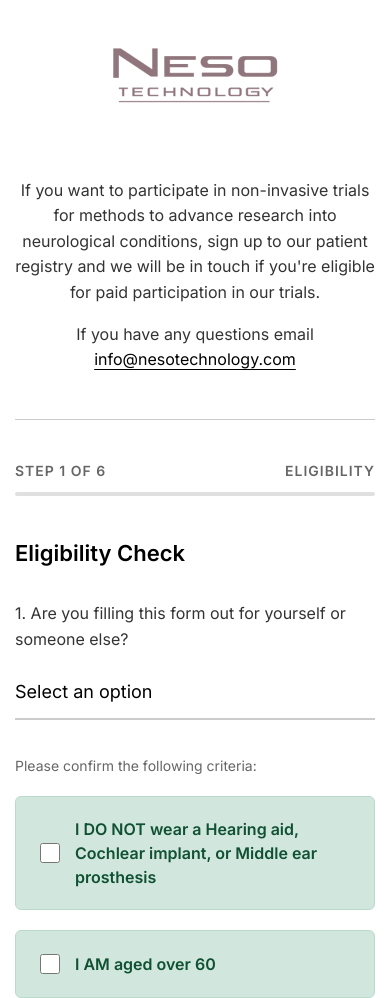
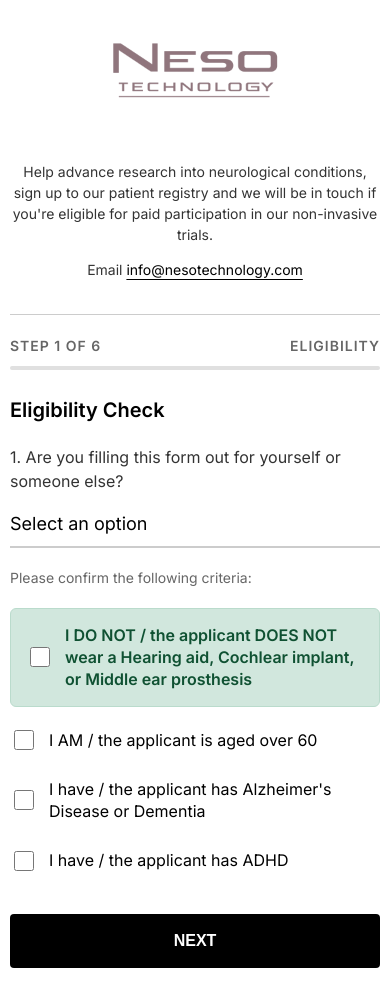
Before and after one commit to Egyptian2000/nesotechnology.com, a plain HTML site: page index-trials.html in a window 390 px wide. Shown: the top 998 px of the page. Drawn offline with Linux system fonts and the light colour scheme.

```diff
--- a/index-trials.html
+++ b/index-trials.html
@@ -38,11 +38,12 @@
             color: var(--text-color);
             font-family: var(--font-family);
             margin: 0;
-            padding: 40px 20px;
+            /* REDUCED PADDING */
+            padding: 20px 15px;
             display: flex;
             justify-content: center;
             min-height: 100vh;
-            line-height: 1.6;
+            line-height: 1.5; /* Slightly reduced line height */
         }
 
         .container {
@@ -54,10 +55,10 @@
         /* LOGO STYLING */
         .logo-container {
             text-align: center;
-            margin-bottom: 30px;
+            /* REDUCED MARGIN */
+            margin-bottom: 20px;
         }
 
-        /* This link wraps the image to make it clickable */
         .logo-link {
             display: inline-block;
             text-decoration: none;
@@ -69,46 +70,41 @@
             height: auto;
             display: block;
             margin: 0 auto;
-
-            /* FILTER EXPLANATION:
-               invert(0.6) turns White pixels into 60% Dark (Grey).
-               If you want it darker (closer to black), increase to 0.8 or 0.9.
-               If you want it lighter (silver), decrease to 0.4.
-            */
             filter: invert(0.6);
-
             transition: opacity 0.3s;
         }
 
         .logo-link:hover .logo-img {
-            opacity: 0.7; /* slight fade on hover */
+            opacity: 0.7;
         }
 
         /* HEADLINE STYLING */
         .intro-text {
             font-size: 16px;
-            color: var(--text-secondary); /* Dark Grey */
+            color: var(--text-secondary);
             text-align: center;
-            line-height: 1.6;
-            margin-bottom: 40px;
+            line-height: 1.5;
+            /* REDUCED MARGINS */
+            margin-bottom: 25px;
             border-bottom: 1px solid var(--border-color);
-            padding-bottom: 30px;
+            padding-bottom: 20px;
         }
 
         .intro-text a {
-            color: var(--text-color); /* Black */
+            color: var(--text-color);
             text-decoration: underline;
             text-underline-offset: 4px;
         }
 
         /* WIZARD PROGRESS BAR */
         .progress-container {
-            margin-bottom: 40px;
+            /* REDUCED MARGIN */
+            margin-bottom: 25px;
         }
 
         .progress-bar {
             height: 4px;
-            background-color: #e0e0e0; /* Light grey track */
+            background-color: #e0e0e0;
             width: 100%;
             position: relative;
             border-radius: 2px;
@@ -116,7 +112,7 @@
 
         .progress-fill {
             height: 100%;
-            background-color: var(--accent-color); /* Black fill */
+            background-color: var(--accent-color);
             width: 0%;
             transition: width 0.3s ease;
             border-radius: 2px;
@@ -135,12 +131,14 @@
 
         /* FORM FIELD STYLING */
         .form-group {
-            margin-bottom: 40px;
+            /* REDUCED MARGIN */
+            margin-bottom: 25px;
         }
 
         .section-header {
             margin-top: 0;
-            margin-bottom: 30px;
+            /* REDUCED MARGIN */
+            margin-bottom: 20px;
             font-size: 24px;
             font-weight: 600;
             color: var(--text-color);
@@ -148,9 +146,9 @@
 
         label {
             display: block;
-            margin-bottom: 12px;
+            margin-bottom: 8px; /* Reduced from 12 */
             font-size: 16px;
-            color: var(--text-secondary); /* Dark Grey */
+            color: var(--text-secondary);
             font-weight: 500;
         }
 
@@ -159,7 +157,7 @@
             color: var(--text-muted);
             margin-top: -5px;
             margin-bottom: 15px;
-            line-height: 1.5;
+            line-height: 1.4;
         }
 
         /* INPUTS - BLACK TEXT ON WHITE */
@@ -170,11 +168,11 @@
         textarea,
         select {
             width: 100%;
-            padding: 16px 0;
+            padding: 12px 0; /* Reduced padding slightly */
             background-color: transparent;
             border: none;
             border-bottom: 2px solid var(--border-color);
-            color: var(--text-color); /* Black Text */
+            color: var(--text-color);
             font-size: 18px;
             outline: none;
             border-radius: 0;
@@ -202,7 +200,7 @@
         .eligibility-box {
             background-color: var(--eligible-bg);
             border: 1px solid var(--eligible-border);
-            padding: 20px;
+            padding: 15px; /* Reduced padding */
             border-radius: 6px;
             margin-bottom: 20px;
         }
@@ -226,7 +224,7 @@
             text-transform: none;
             color: var(--text-color);
             font-size: 16px;
-            line-height: 1.5;
+            line-height: 1.4;
         }
 
         input[type="checkbox"] {
@@ -242,7 +240,7 @@
         .nav-buttons {
             display: flex;
             gap: 15px;
-            margin-top: 50px;
+            margin-top: 40px; /* Reduced margin */
         }
 
         button {
@@ -258,8 +256,8 @@
         }
 
         .btn-next {
-            background-color: var(--accent-color); /* Black Button */
-            color: #ffffff; /* White Text */
+            background-color: var(--accent-color);
+            color: #ffffff;
         }
 
         .btn-back {
@@ -311,8 +309,9 @@
 
         /* MOBILE OPTIMIZATION */
         @media (max-width: 600px) {
-            body { padding: 20px 15px; }
-            .section-header { font-size: 22px; }
+            body { padding: 15px 10px; }
+            .section-header { font-size: 20px; }
+            .intro-text { font-size: 14px; margin-bottom: 20px;}
             input[type="text"], input[type="email"], input[type="tel"] { font-size: 16px; }
         }
 
@@ -328,9 +327,9 @@
         </a>
     </div>
 
-    <div class="intro-text">
-        <p>If you want to participate in non-invasive trials for methods to advance research into neurological conditions, sign up to our patient registry and we will be in touch if you're eligible for paid participation in our trials.</p>
-        <p>If you have any questions email <a href="mailto:info@nesotechnology.com">info@nesotechnology.com</a></p>
+    <div class="intro-text" id="main-intro">
+        <p>Help advance research into neurological conditions, sign up to our patient registry and we will be in touch if you're eligible for paid participation in our non-invasive trials.</p>
+        <p>Email <a href="mailto:info@nesotechnology.com">info@nesotechnology.com</a></p>
     </div>
 
     <div class="progress-container">
@@ -364,18 +363,18 @@
             <div class="eligibility-box">
                 <label class="checkbox-label">
                     <input type="checkbox" id="check_hearing" name="no_hearing_aids" value="Yes">
-                    I DO NOT wear a Hearing aid, Cochlear implant, or Middle ear prosthesis
+                    I DO NOT / the applicant DOES NOT wear a Hearing aid, Cochlear implant, or Middle ear prosthesis
                 </label>
             </div>
 
-            <div class="eligibility-box">
+            <div class="form-group checkbox-group">
                 <label class="checkbox-label">
                     <input type="checkbox" name="is_over_60" value="Yes">
-                    I AM aged over 60
+                    I AM / the applicant is aged over 60
                 </label>
             </div>
 
-            <div class="form-group checkbox-group" style="margin-top: 30px;">
+            <div class="form-group checkbox-group">
                 <label class="checkbox-label">
                     <input type="checkbox" name="has_alzheimers_dementia" value="Yes">
                     I have / the applicant has Alzheimer's Disease or Dementia
@@ -410,22 +409,27 @@
             </div>
 
             <div class="form-group">
-                <label>8. What is your relationship with the applicant?</label>
+                <label>8. What is the applicant's full name (leave blank if applying yourself)?</label>
+                <input type="text" name="applicant_full_name" placeholder="Type your answer...">
+            </div>
+
+            <div class="form-group">
+                <label>9. What is your relationship with the applicant? (leave blank if applying yourself) </label>
                 <input type="text" name="relationship_to_applicant" placeholder="Type your answer...">
             </div>
 
             <div class="form-group">
-                <label>9. What is your email address?</label>
+                <label>10. What is your email address?</label>
                 <input type="email" name="email" placeholder="name@example.com" required>
             </div>
 
             <div class="form-group">
-                <label>10. What is your phone number?</label>
+                <label>11. What is your phone number?</label>
                 <input type="tel" name="phone" placeholder="Type your answer...">
             </div>
 
             <div class="form-group">
-                <label>11. Can we text you at this phone number?</label>
+                <label>12. Can we text you at this phone number?</label>
                 <div class="helper-text">We may text you to ask for more information. We will not contact you for marketing purposes.</div>
                 <select name="can_text">
                     <option value="" disabled selected>Select an option</option>
@@ -444,12 +448,12 @@
             <div class="section-header">Personal Information</div>
 
             <div class="form-group">
-                <label>12. What is your date of birth?</label>
+                <label>13. What is your date of birth?</label>
                 <input type="date" name="date_of_birth">
             </div>
 
             <div class="form-group">
-                <label>13. What is your biological sex?</label>
+                <label>14. What is your biological sex?</label>
                 <select name="biological_sex">
                     <option value="" disabled selected>Select an option</option>
                     <option value="Male">Male</option>
@@ -468,7 +472,7 @@
             <div class="section-header">Referrals</div>
 
             <div class="form-group">
-                <label>14. Where did you hear about us? Please tell us the name of the person who referred you?</label>
+                <label>15. Where did you hear about us? Please tell us the name of the person who referred you?</label>
                 <input type="text" name="referral_source" placeholder="Type your answer...">
             </div>
 
@@ -482,7 +486,7 @@
             <div class="section-header">Screening</div>
 
             <div class="form-group">
-                <label>15. Are you registered with a GP?</label>
+                <label>16. Are you registered with a GP?</label>
                  <select name="registered_gp">
                     <option value="" disabled selected>Select an option</option>
                     <option value="Yes">Yes</option>
@@ -491,12 +495,12 @@
             </div>
 
              <div class="form-group">
-                <label>16. Are you currently being treated or have you ever been treated, for a psychiatric condition?</label>
+                <label>17. Are you currently being treated or have you ever been treated, for a psychiatric condition?</label>
                 <input type="text" name="psychiatric_condition" placeholder="Type your answer...">
             </div>
 
              <div class="form-group">
-                <label>17. Is there any other medical information about yourself you want to tell us about?</label>
+                <label>18. Is there any other medical information about yourself you want to tell us about?</label>
                 <textarea name="medical_info" placeholder="Type your answer..."></textarea>
             </div>
 
@@ -510,7 +514,7 @@
             <div class="section-header">Travel</div>
 
             <div class="form-group">
-                <label>18. What is your postcode?</label>
+                <label>19. What is your postcode?</label>
                 <input type="text" name="postcode" required placeholder="Type your answer...">
             </div>
 
@@ -543,6 +547,14 @@
         // Update Text
         document.getElementById('step-text').textContent = `Step ${stepNumber} of ${totalSteps}`;
         document.getElementById('section-name').textContent = activeStep.getAttribute('data-name');
+
+        // --- LOGIC CHANGE: HIDE INTRO TEXT AFTER STEP 1 ---
+        const introText = document.getElementById('main-intro');
+        if (stepNumber > 1) {
+            introText.style.display = 'none';
+        } else {
+            introText.style.display = 'block';
+        }
     }
 
     function nextStep() {
```
